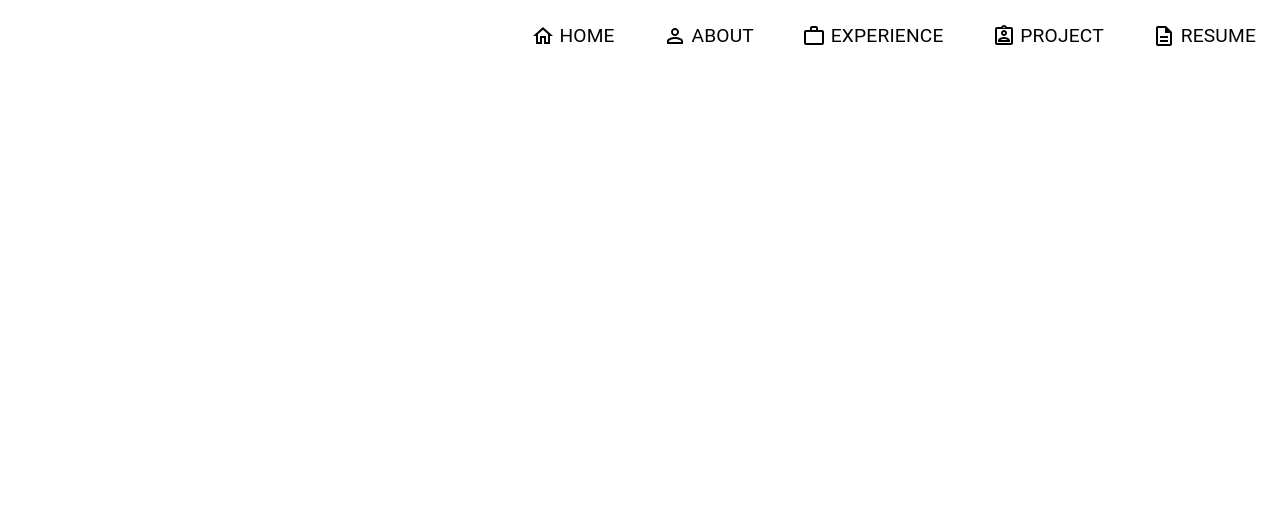
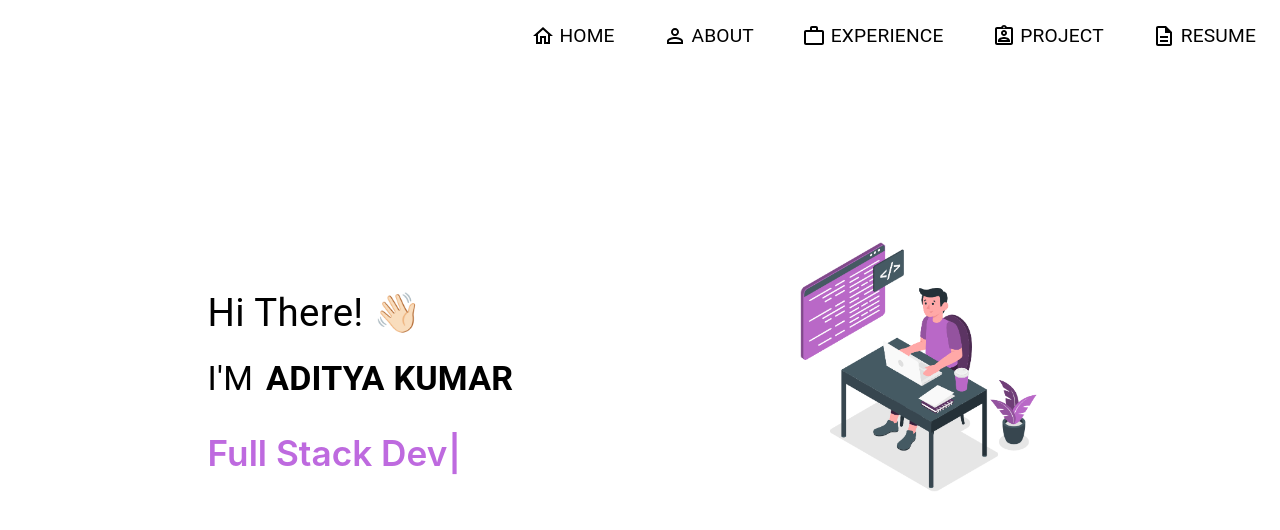
Before and after one commit to aditya-kumar-129/AdityaKumar, a React (Create React App) app: page / in a window 1280 px wide. Shown: the top 530 px of the page. Built offline with nearby package versions, Linux system fonts and the light colour scheme; the HTML template or start-up script is replaced by a standard one.

Commit message:
Added the type writter effect and the corresponding icon

```diff
--- a/package.json
+++ b/package.json
@@ -15,8 +15,10 @@
     "@mui/x-date-pickers": "^6.9.2",
     "react": "^18.2.0",
     "react-dom": "^18.2.0",
+    "react-lazy-load-image-component": "^1.6.0",
     "react-router-dom": "^6.16.0",
     "react-scripts": "5.0.1",
+    "typewriter-effect": "^2.20.1",
     "web-vitals": "^2.1.4"
   },
   "devDependencies": {
--- a/src/App.js
+++ b/src/App.js
@@ -1,11 +1,13 @@
 import './App.css';
 import { Box } from '@mui/material';
 import Navbar from './components/Navbar';
+import MainSection from './components/MainSection';
 
 function App() {
   return (
     <Box>
       <Navbar />
+      <MainSection />
     </Box>
   );
 }
--- /dev/null
+++ b/src/components/MainSection.js
@@ -0,0 +1,54 @@
+import React from 'react';
+import { Stack, Typography } from '@mui/material';
+import Typewriter from 'typewriter-effect';
+import { LazyLoadImage } from 'react-lazy-load-image-component';
+import homeMainIcon from '../assets/home-main.svg';
+
+const MainSection = () => {
+  return (
+    <Stack
+      sx={{
+        flexDirection: 'row',
+        padding: '9rem 5rem 3rem',
+        justifyContent: 'space-around',
+        alignItems: 'center',
+      }}
+    >
+      <Stack>
+        <Typography sx={{ padding: '1rem 1rem 1rem 0rem ', fontSize: '2.4rem' }}>
+          Hi There! 👋🏻
+        </Typography>
+        <Stack direction="row">
+          <Typography variant="h4">I'M</Typography>
+          <Typography variant="h4" fontWeight="bold" sx={{ marginLeft: '0.8rem' }}>
+            ADITYA KUMAR
+          </Typography>
+        </Stack>
+        <Stack sx={{ marginTop: '2rem', fontSize: '2.2em', color: '#be6adf', fontWeight: '600' }}>
+          <Typewriter
+            options={{
+              strings: [
+                'Full Stack Developer',
+                'Currently Learning DotNet and AngularJS',
+                'Curious to discuss around System Design Concepts',
+              ],
+              autoStart: true,
+              loop: true,
+              deleteSpeed: 50,
+            }}
+          />
+        </Stack>
+      </Stack>
+      <Stack>
+        <LazyLoadImage
+          alt="Person Sitting on a Chair working on his/her Laptop"
+          effect="blur"
+          src={homeMainIcon}
+          style={{ width: '19rem', height: 'auto' }}
+        />
+      </Stack>
+    </Stack>
+  );
+};
+
+export default MainSection;
```
Also changed, not shown: src/assets/home-main.svg (added), 1 other file (tests, documents, lock files or other folders).
